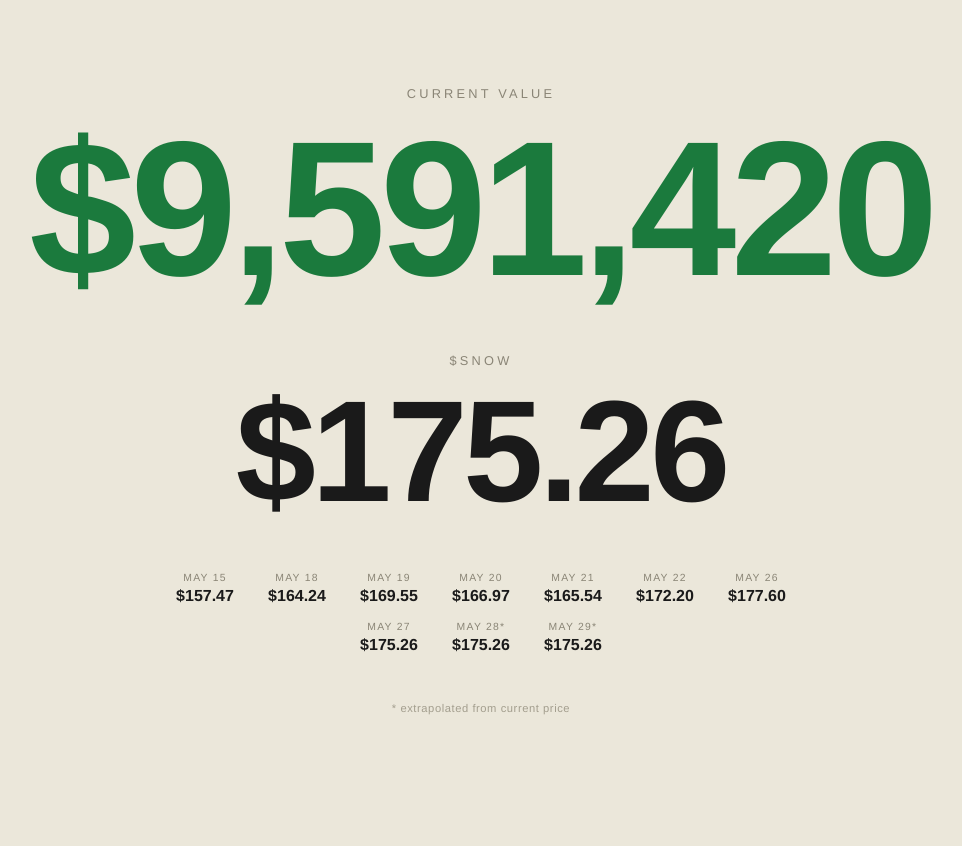
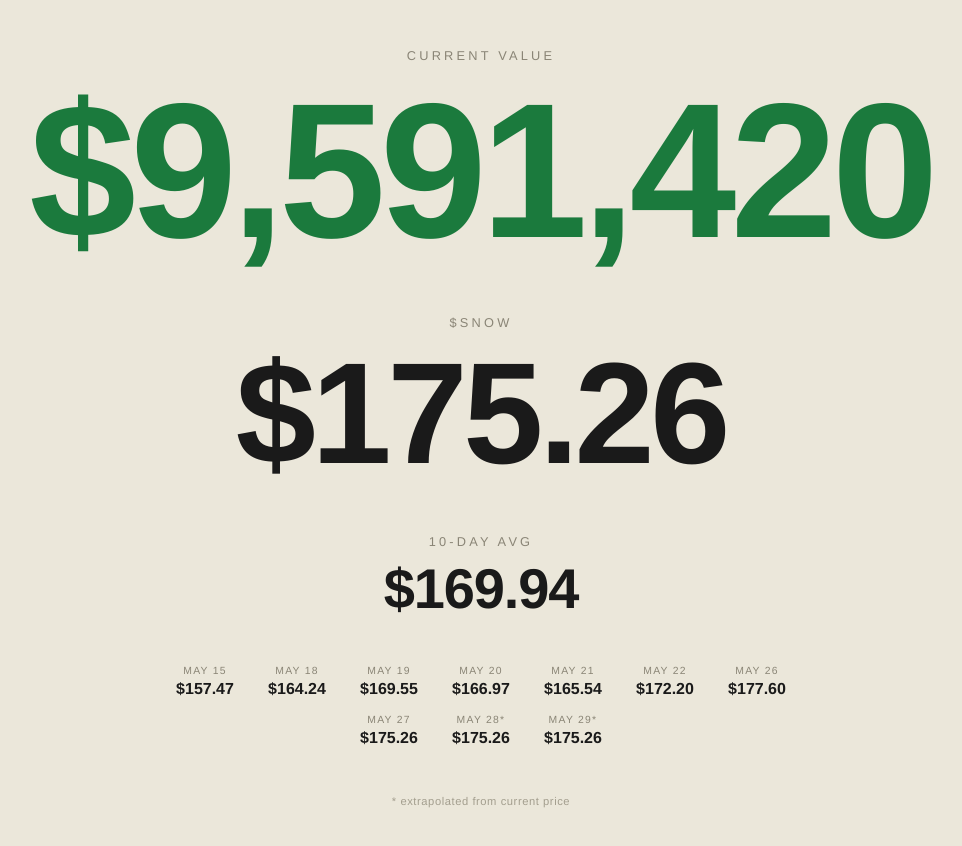
Before and after one commit to davidbyttow/davidbyttow.com, a Next.js app: page /%5F/snowflake in a window 1280 px wide. Shown: the top 846 px of the page, without its empty margins (159-1121 px from the left). Before the commit the page ends 800 px from the top, so only its background shows below. Built offline with nearby package versions, Linux system fonts and the light colour scheme; no server answers.

Commit message:
Show 10-day average price on SNOW page
Co-Authored-By: Claude Opus 4.7 (1M context) <noreply@anthropic.com>

```diff
--- a/app/%5F/snowflake/page.tsx
+++ b/app/%5F/snowflake/page.tsx
@@ -75,6 +75,10 @@ export default async function Snowflake() {
         <div style={labelStyle}>$SNOW</div>
         <div style={priceStyle}>{usd(price, true)}</div>
       </div>
+      <div style={blockStyle}>
+        <div style={labelStyle}>10-Day Avg</div>
+        <div style={avgStyle}>{usd(average, true)}</div>
+      </div>
       <div style={daysGridStyle}>
         {days.map((d) => (
           <div key={d.date} style={dayCellStyle}>
@@ -124,6 +128,13 @@ const valuationStyle: CSSProperties = {
   color: "#1b7a3d",
 };
 
+const avgStyle: CSSProperties = {
+  fontSize: "clamp(1.75rem, 6vw, 3.5rem)",
+  fontWeight: 700,
+  letterSpacing: "-0.02em",
+  lineHeight: 1,
+};
+
 const daysGridStyle: CSSProperties = {
   display: "flex",
   flexWrap: "wrap",
```
